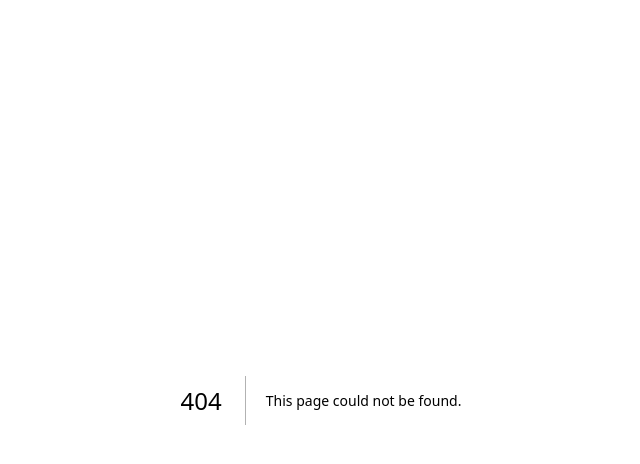
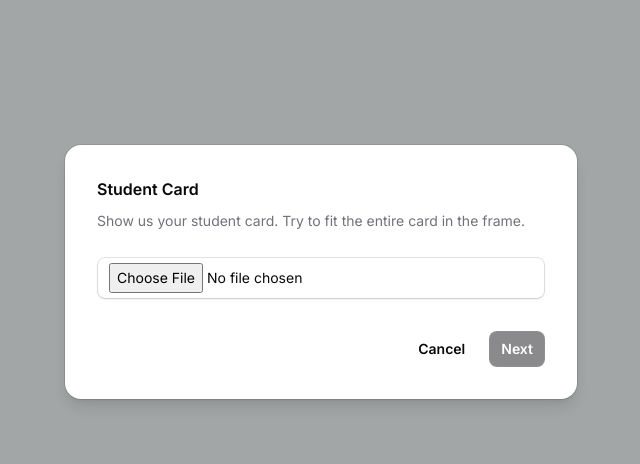
Before and after one commit to pierre-jezegou/kys, a Next.js app in the folder web/: page /verify/upload-student-id in a window 1280 px wide. Before the commit this address had no page. Shown: the top 464 px of the page, without its empty margins (319-959 px from the left). Built offline with nearby package versions, Linux system fonts and the light colour scheme.

Commit message:
Mock screens for multi-step form

```diff
--- /dev/null
+++ b/web/src/app/verify/layout.tsx
@@ -0,0 +1,17 @@
+"use client";
+
+import { Dialog } from "@/components/catalyst/dialog";
+
+type LayoutProps = {
+  children: React.ReactNode;
+};
+
+export default function Layout({ children }: LayoutProps) {
+  return (
+    <>
+      <Dialog show={true} onClose={() => {}}>
+        {children}
+      </Dialog>
+    </>
+  );
+}
--- /dev/null
+++ b/web/src/app/verify/upload-selfie/page.tsx
@@ -0,0 +1,63 @@
+"use client";
+import { useState, useCallback } from "react";
+import { Field } from "@/components/catalyst/fieldset";
+import { Input } from "@/components/catalyst/input";
+import { Button } from "@/components/catalyst/button";
+import { useRouter } from "next/navigation";
+import {
+  DialogActions,
+  DialogBody,
+  DialogDescription,
+  DialogTitle,
+} from "@/components/catalyst/dialog";
+
+export default function UploadSelfie() {
+  const router = useRouter();
+
+  const [selfie, setSelfie] = useState<File | null>(null);
+
+  const handleSelfieChange = useCallback(
+    (event) => {
+      setSelfie(event.target.files?.[0] || null);
+    },
+    [setSelfie]
+  );
+
+  const handleSubmit = useCallback(
+    (event) => {
+      // Redirect to `verify/upload-student-id`
+      router.push("/verify/upload-student-id");
+    },
+    [router]
+  );
+
+  return (
+    <>
+      <DialogTitle>Take a selfie</DialogTitle>
+      <DialogDescription>
+        Snap a selfie to verify your identity.
+      </DialogDescription>
+      <DialogBody>
+        <form>
+          <Field>
+            {/* <Label>Selfie</Label> */}
+            <Input
+              type="file"
+              accept="image/*"
+              capture="user"
+              onChange={handleSelfieChange}
+            />
+          </Field>
+        </form>
+      </DialogBody>
+      <DialogActions>
+        <Button plain onClick={() => {}}>
+          Cancel
+        </Button>
+        <Button disabled={!selfie} onClick={handleSubmit}>
+          Next
+        </Button>
+      </DialogActions>
+    </>
+  );
+}
--- /dev/null
+++ b/web/src/app/verify/upload-student-id/page.tsx
@@ -0,0 +1,58 @@
+"use client";
+import { useState, useCallback } from "react";
+import { Field } from "@/components/catalyst/fieldset";
+import { Input } from "@/components/catalyst/input";
+import { Button } from "@/components/catalyst/button";
+import { useRouter } from "next/navigation";
+import {
+  DialogActions,
+  DialogBody,
+  DialogDescription,
+  DialogTitle,
+} from "@/components/catalyst/dialog";
+
+export default function UploadStudentCard() {
+  const router = useRouter();
+  const [studentCard, setStudentCard] = useState<File | null>(null);
+
+  const handleStudentCardChange = useCallback(
+    (event) => {
+      setStudentCard(event.target.files?.[0] || null);
+    },
+    [setStudentCard]
+  );
+
+  const handleSubmit = useCallback((event) => {
+    // Redirect to `verify/upload-student-id`
+  }, []);
+
+  return (
+    <>
+      <DialogTitle>Student Card</DialogTitle>
+      <DialogDescription>
+        Show us your student card. Try to fit the entire card in the frame.
+      </DialogDescription>
+      <DialogBody>
+        <form>
+          <Field>
+            {/* <Label>Selfie</Label> */}
+            <Input
+              type="file"
+              accept="image/*"
+              capture="user"
+              onChange={handleStudentCardChange}
+            />
+          </Field>
+        </form>
+      </DialogBody>
+      <DialogActions>
+        <Button plain onClick={() => {}}>
+          Cancel
+        </Button>
+        <Button disabled={!studentCard} onClick={handleSubmit}>
+          Next
+        </Button>
+      </DialogActions>
+    </>
+  );
+}
```
